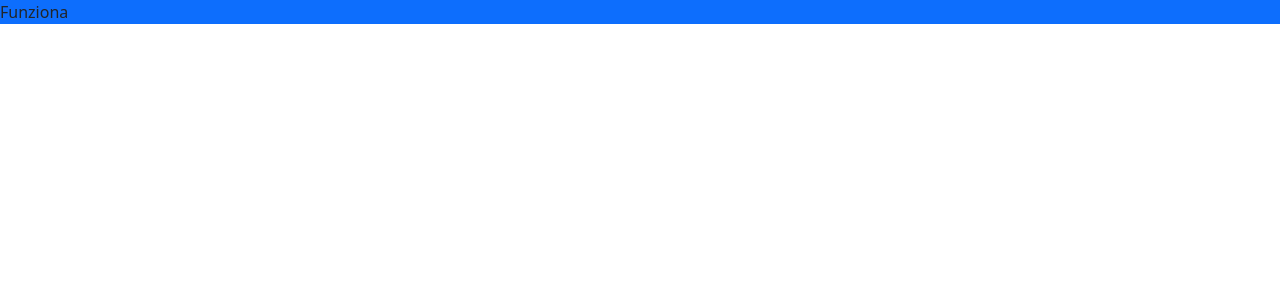
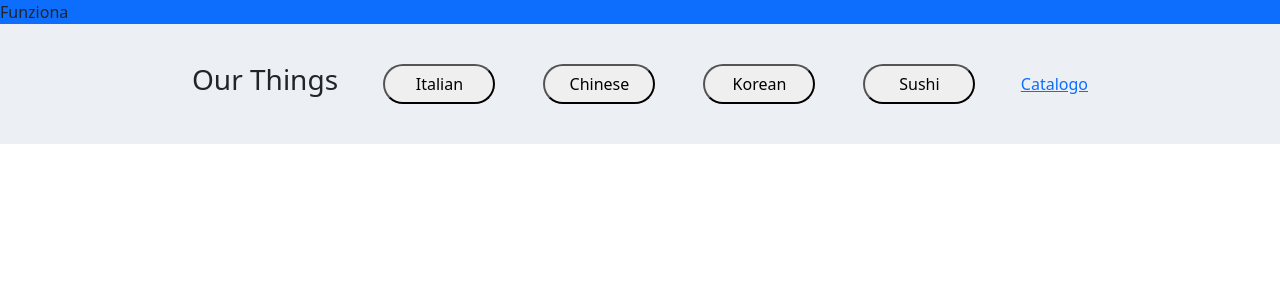
Before and after one commit to emanuele-pogliari/boolivery-frontend, a Vue app: page / in a window 1280 px wide. Shown: the top 300 px of the page. Built offline with nearby package versions, Linux system fonts and the light colour scheme.

Commit message:
creation nav of maincontent

```diff
--- a/src/App.vue
+++ b/src/App.vue
@@ -1,8 +1,12 @@
 <script>
 import axios from "axios";
 
+import AppMainContent from './components/AppMainContent.vue';
+
 export default {
-  components: {},
+  components: {
+    AppMainContent,
+  },
   data() {
     return {};
   },
@@ -11,6 +15,7 @@ export default {
 
 <template>
   <div class="bg-primary">Funziona</div>
+  <AppMainContent></AppMainContent>
 </template>
 
 <style></style>
--- /dev/null
+++ b/src/components/AppMainContent.vue
@@ -0,0 +1,79 @@
+<script>
+
+export default {
+    name: 'AppMainContent',
+
+    components: {
+    },
+
+    data() {
+        return {
+
+        }
+    }
+}
+
+
+</script>
+
+<template>
+
+    <section>
+        <nav>
+
+            <h3>
+                Our Things
+            </h3>
+
+            <div id="food_types">
+                <button>Italian</button>
+                <button>Chinese</button>
+                <button>Korean</button>
+                <button>Sushi</button>
+            </div>
+
+            <a href="">
+                Catalogo
+            </a>
+        </nav>
+
+        <section>
+            <!-- card -->
+        </section>
+    </section>
+
+</template>
+
+<style lang="scss">
+    // @use '../style/variables' as *;
+    // @use '../style/mixins' as *;
+
+    section {
+        display: flex;
+        justify-content: center;
+        align-items: center;
+
+        background-color: #eceff4;
+        padding: 30px 0;
+
+        nav {
+            display: flex;
+            justify-content: space-between;
+            align-items: center;
+
+            max-width: 70vw;
+            width: 100%;
+
+            #food_types {
+                display: flex;
+                gap: 3em;
+
+                button {
+                    padding: 6px 12px;
+                    width: 7em;
+                    border-radius: 20px;
+                }
+            }
+        }
+    }
+</style>
```
